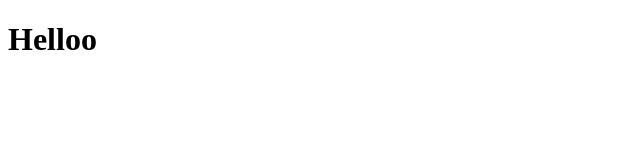
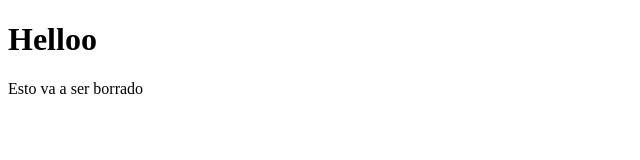
Before and after one commit to BrittanyCarvajalD/Prueba-Repositorio, a plain HTML site: page index.html in a window 1280 px wide. Shown: the whole page, without its empty margins (0-640 px from the left). Drawn offline with Linux system fonts and the light colour scheme.

Commit message:
se agrega arrafo prueba

```diff
--- a/index.html
+++ b/index.html
@@ -9,6 +9,7 @@
     <body>
         <h1>Helloo</h1>
         <script src="app.js"></script>
+        <p>Esto va a ser borrado</p>
     </body>
 
 </html>
```
